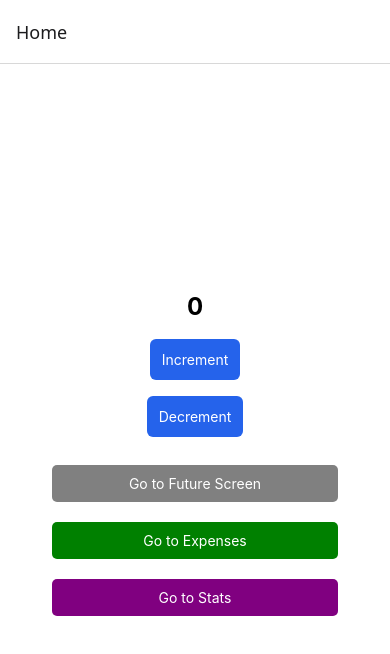
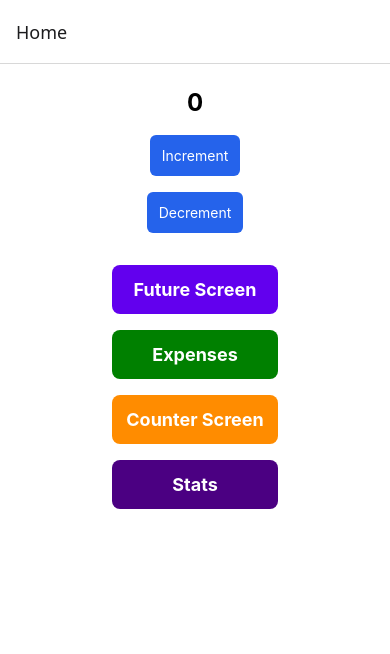
Before and after one commit to Tigran105/Mobile-Expense-Tracker, a React Native app: screen /Home in a window 390 px wide. Shown: the top 654 px of the page. Built offline with nearby package versions, Linux system fonts and the light colour scheme.

Commit message:
Beautify HomeScreen: styled buttons, counter, proper TypeScript types

```diff
--- a/src/screens/ExpensesScreen.tsx
+++ b/src/screens/ExpensesScreen.tsx
@@ -1,8 +1,8 @@
-import { useEffect } from 'react';
 import { View, FlatList, Text } from 'react-native';
 import styled from 'styled-components/native';
 import { useStore } from '@store/store';
 import AddExpenseForm from '@components/AddExpenseForm';
+import {useEffect} from "react";
 
 const Container = styled(View)`
     flex: 1;
@@ -12,14 +12,22 @@ const Container = styled(View)`
 
 const ExpenseItem = styled(View)`
     padding: 12px;
-    margin-vertical: 6px;
-    background-color: #f3f3f3;
-    border-radius: 6px;
+    margin-vertical: 4px;
+    background-color: #f9f9f9;
+    border-radius: 8px;
+    shadow-color: #000;
+    shadow-opacity: 0.1;
+    shadow-radius: 4px;
+    elevation: 2;
 `;
 
 const ExpenseText = styled(Text)`
     font-size: 16px;
     color: #333;
+`;
+
+const Separator = styled(View)`
+  height: 8px;
 `;
 
 export default function ExpensesScreen() {
@@ -39,9 +47,10 @@ export default function ExpensesScreen() {
         keyExtractor={(_, index) => index.toString()}
         renderItem={({ item }) => (
           <ExpenseItem>
-            <ExpenseText>{item.title}: ${item.amount}</ExpenseText>
+            <ExpenseText>{item.title}: ${item.amount.toFixed(2)}</ExpenseText>
           </ExpenseItem>
         )}
+        ItemSeparatorComponent={() => <Separator />}
         ListEmptyComponent={<ExpenseText>No expenses yet</ExpenseText>}
       />
     </Container>
--- a/src/screens/HomeScreen.tsx
+++ b/src/screens/HomeScreen.tsx
@@ -1,4 +1,4 @@
-import { View, Pressable, Text } from 'react-native';
+import { ScrollView, View, Text, Pressable } from 'react-native';
 import { useNavigation } from '@react-navigation/native';
 import type { NativeStackNavigationProp } from '@react-navigation/native-stack';
 import { useStore } from '@store/store';
@@ -6,8 +6,42 @@ import Counter from '@components/Counter';
 import { useEffect } from 'react';
 import { getItem } from '@utils/storage';
 import type { RootStackParamList } from '@navigation/AppNavigator';
+import styled from 'styled-components/native';
 
+// Navigation prop type
 type HomeScreenNavigationProp = NativeStackNavigationProp<RootStackParamList, 'Home'>;
+
+// Props type for styled NavButton
+type NavButtonProps = {
+  bgColor: string;
+};
+
+// Styled components
+const Container = styled(ScrollView)`
+    flex: 1;
+    background-color: #fff;
+    padding: 24px;
+`;
+
+const Section = styled(View)`
+    margin-bottom: 24px;
+    align-items: center;
+`;
+
+const NavButton = styled(Pressable)<NavButtonProps>`
+    width: 100%;
+    padding: 14px;
+    background-color: ${(props :NavButtonProps) => props.bgColor};
+    border-radius: 8px;
+    margin-bottom: 16px;
+    align-items: center;
+`;
+
+const NavText = styled(Text)`
+    color: white;
+    font-size: 18px;
+    font-weight: bold;
+`;
 
 export default function HomeScreen() {
   const navigation = useNavigation<HomeScreenNavigationProp>();
@@ -15,6 +49,7 @@ export default function HomeScreen() {
   const increment = useStore((state) => state.increment);
   const decrement = useStore((state) => state.decrement);
 
+  // Load count from storage on mount
   useEffect(() => {
     const loadCount = async () => {
       const value = await getItem('count');
@@ -27,33 +62,30 @@ export default function HomeScreen() {
   }, []);
 
   return (
-    <View style={{ flex: 1, justifyContent: 'center', alignItems: 'center', backgroundColor: 'white', padding: 16 }}>
-      {/* Counter Component */}
-      <Counter count={count} onIncrement={increment} onDecrement={decrement} />
+    <Container contentContainerStyle={{ alignItems: 'center' }}>
+      {/* Counter Section */}
+      <Section>
+        <Counter count={count} onIncrement={increment} onDecrement={decrement} />
+      </Section>
 
-      {/* Navigate to FutureScreen */}
-      <Pressable
-        onPress={() => navigation.navigate('Future')}
-        style={{ padding: 10, backgroundColor: 'gray', borderRadius: 5, marginTop: 20, width: '80%', alignItems: 'center' }}
-      >
-        <Text style={{ color: 'white' }}>Go to Future Screen</Text>
-      </Pressable>
+      {/* Navigation Buttons */}
+      <Section>
+        <NavButton bgColor="#6200ee" onPress={() => navigation.navigate('Future')}>
+          <NavText>Future Screen</NavText>
+        </NavButton>
 
-      {/* Navigate to ExpensesScreen */}
-      <Pressable
-        onPress={() => navigation.navigate('Expenses')}
-        style={{ padding: 10, backgroundColor: 'green', borderRadius: 5, marginTop: 20, width: '80%', alignItems: 'center' }}
-      >
-        <Text style={{ color: 'white' }}>Go to Expenses</Text>
-      </Pressable>
+        <NavButton bgColor="#008000" onPress={() => navigation.navigate('Expenses')}>
+          <NavText>Expenses</NavText>
+        </NavButton>
 
-      {/* Navigate to StatsScreen */}
-      <Pressable
-        onPress={() => navigation.navigate('Stats')}
-        style={{ padding: 10, backgroundColor: 'purple', borderRadius: 5, marginTop: 20, width: '80%', alignItems: 'center' }}
-      >
-        <Text style={{ color: 'white' }}>Go to Stats</Text>
-      </Pressable>
-    </View>
+        <NavButton bgColor="#ff8c00" onPress={() => navigation.navigate('Counter')}>
+          <NavText>Counter Screen</NavText>
+        </NavButton>
+
+        <NavButton bgColor="#4b0082" onPress={() => navigation.navigate('Stats')}>
+          <NavText>Stats</NavText>
+        </NavButton>
+      </Section>
+    </Container>
   );
 }
--- a/src/screens/StatsScreen.tsx
+++ b/src/screens/StatsScreen.tsx
@@ -1,26 +1,38 @@
 import { useEffect } from 'react';
-import { View, Text } from 'react-native';
+import { View, Text, FlatList } from 'react-native';
 import styled from 'styled-components/native';
 import { useStore } from '@store/store';
 
 const Container = styled(View)`
     flex: 1;
-    justify-content: center;
-    align-items: center;
     background-color: #fff;
     padding: 16px;
+`;
+
+const TotalCard = styled(View)`
+    padding: 16px;
+    background-color: #6200ee;
+    border-radius: 12px;
+    margin-bottom: 16px;
+    align-items: center;
 `;
 
 const TotalText = styled(Text)`
     font-size: 24px;
     font-weight: bold;
-    margin-bottom: 16px;
+    color: #fff;
 `;
 
-const ExpenseItem = styled(Text)`
-    font-size: 16px;
-    color: #333;
-    margin-bottom: 4px;
+const ExpenseItem = styled(View)`
+  padding: 12px;
+  background-color: #f3f3f3;
+  border-radius: 8px;
+  margin-bottom: 8px;
+`;
+
+const ExpenseText = styled(Text)`
+  font-size: 16px;
+  color: #333;
 `;
 
 export default function StatsScreen() {
@@ -34,13 +46,20 @@ export default function StatsScreen() {
 
   return (
     <Container>
-      <TotalText>Total: ${total.toFixed(2)}</TotalText>
+      <TotalCard>
+        <TotalText>Total: ${total.toFixed(2)}</TotalText>
+      </TotalCard>
 
-      {expenses.map((e, idx) => (
-        <ExpenseItem key={idx}>
-          {e.title}: ${e.amount.toFixed(2)}
-        </ExpenseItem>
-      ))}
+      <FlatList
+        data={expenses}
+        keyExtractor={(_, idx) => idx.toString()}
+        renderItem={({ item }) => (
+          <ExpenseItem>
+            <ExpenseText>{item.title}: ${item.amount.toFixed(2)}</ExpenseText>
+          </ExpenseItem>
+        )}
+        ListEmptyComponent={<ExpenseText>No expenses yet</ExpenseText>}
+      />
     </Container>
   );
 }
```
